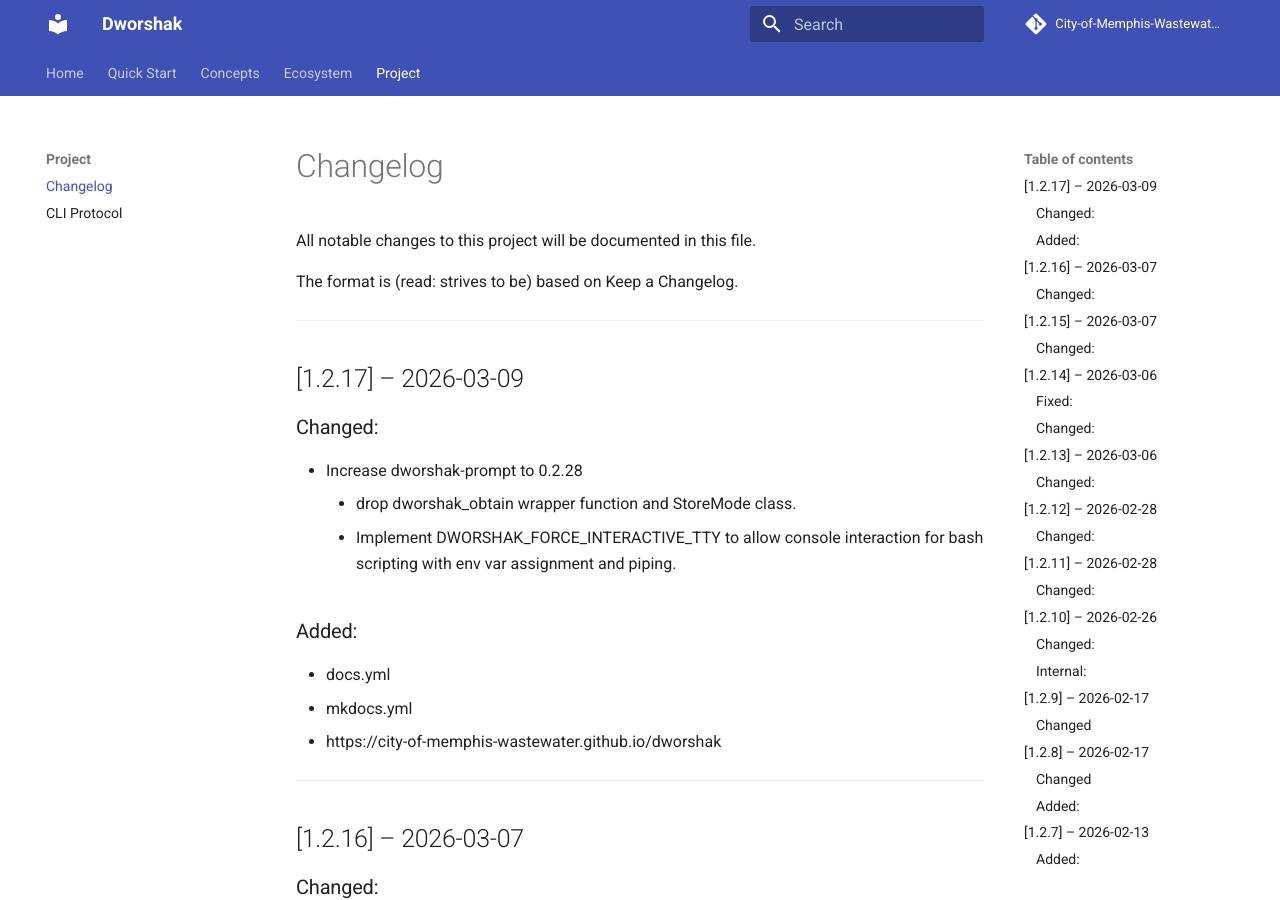
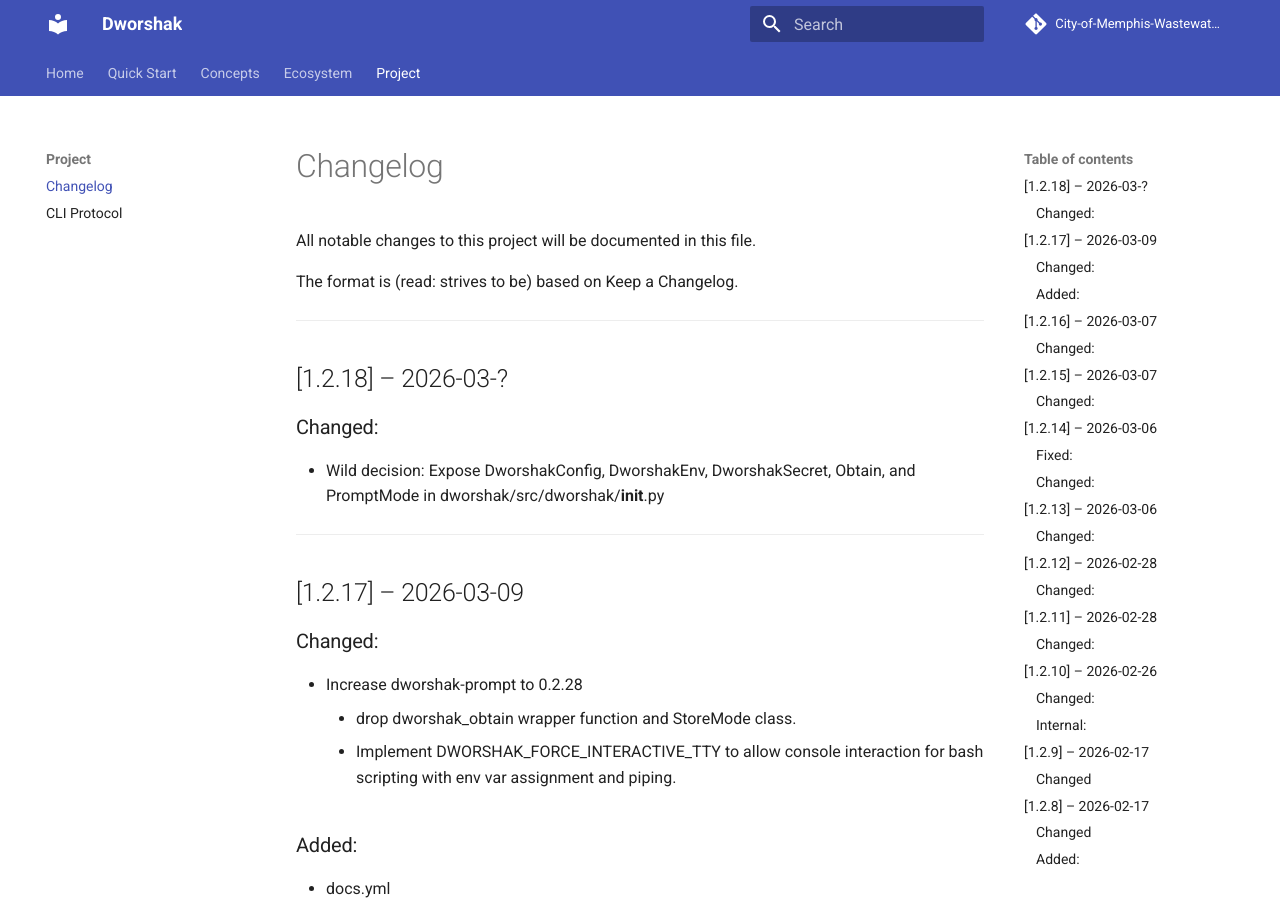
Before and after one commit to City-of-Memphis-Wastewater/dworshak, an MkDocs documentation site: the page built from docs/CHANGELOG.md, in a window 1280 px wide and 900 px high. Built offline with MkDocs 1.6.1 and Material for MkDocs 9.7.7, drawn with Linux system fonts in a browser that asks for light colours; comment, search, counter and statistics services are not loaded.

Commit message:
get weird, expose the ecosystem library classes in dworshak

```diff
--- a/docs/CHANGELOG.md
+++ b/docs/CHANGELOG.md
@@ -3,6 +3,12 @@
 All notable changes to this project will be documented in this file.
 
 The format is (read: strives to be) based on Keep a Changelog.
+
+---
+
+## [1.2.18] – 2026-03-?
+### Changed:
+- Wild decision: Expose DworshakConfig, DworshakEnv, DworshakSecret, Obtain, and PromptMode in dworshak/src/dworshak/__init__.py
 
 ---
 
```
